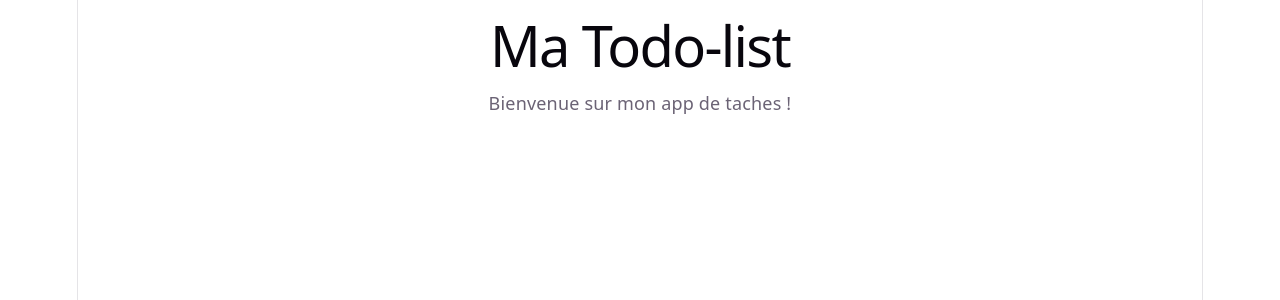
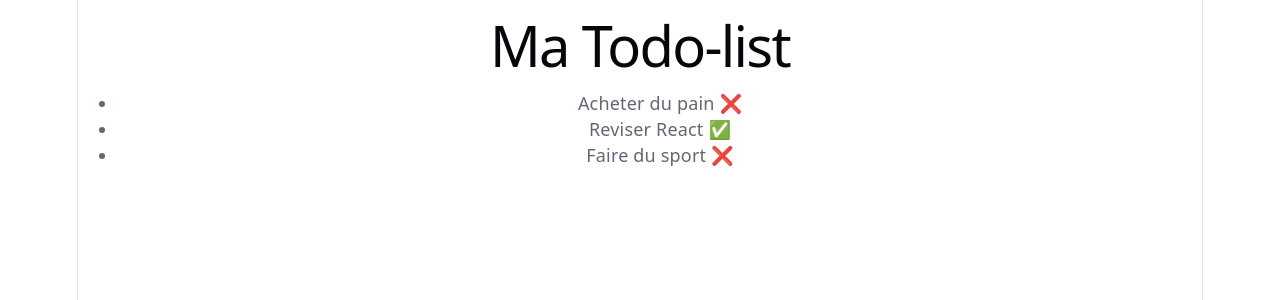
Before and after one commit to yassinechk98-lang/dev, a React app in the folder todo-app/frontend/: page / in a window 1280 px wide. Shown: the top 300 px of the page. Built offline with nearby package versions, Linux system fonts and the light colour scheme; the HTML template or start-up script is replaced by a standard one.

Commit message:
useState + affichage liste des taches avec map

```diff
--- a/todo-app/frontend/src/App.jsx
+++ b/todo-app/frontend/src/App.jsx
@@ -1,8 +1,24 @@
+import { useState } from 'react';
 
 function App() {
+  const [taches, setTaches] = useState([
+    { id: 1, titre: "Acheter du pain", terminee: false },
+    { id: 2, titre: "Reviser React", terminee: true },
+    { id: 3, titre: "Faire du sport", terminee: false },
+  ]);
+
   return (
     <div>
       <h1>Ma Todo-list</h1>
-      <p>Bienvenue sur mon app de taches !</p>
-          </div>  );}
+      <ul>
+        {taches.map((tache) => (
+          <li key={tache.id}>
+            {tache.titre} {tache.terminee ? "✅" : "❌"}
+          </li>
+        ))}
+      </ul>
+    </div>
+  );
+}
+
 export default App;
```
Also changed, not shown: 1 other file (tests, documents, lock files or other folders).
